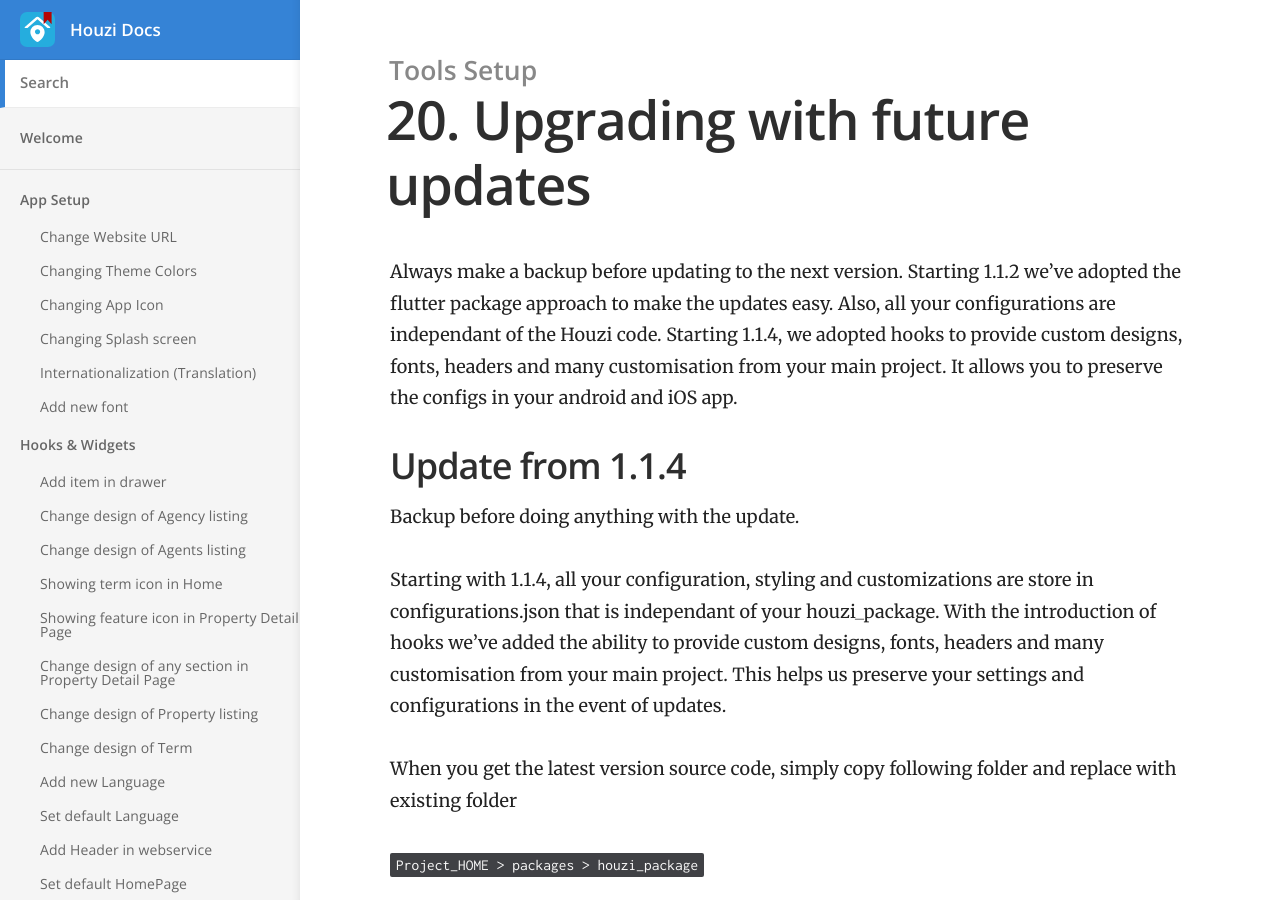
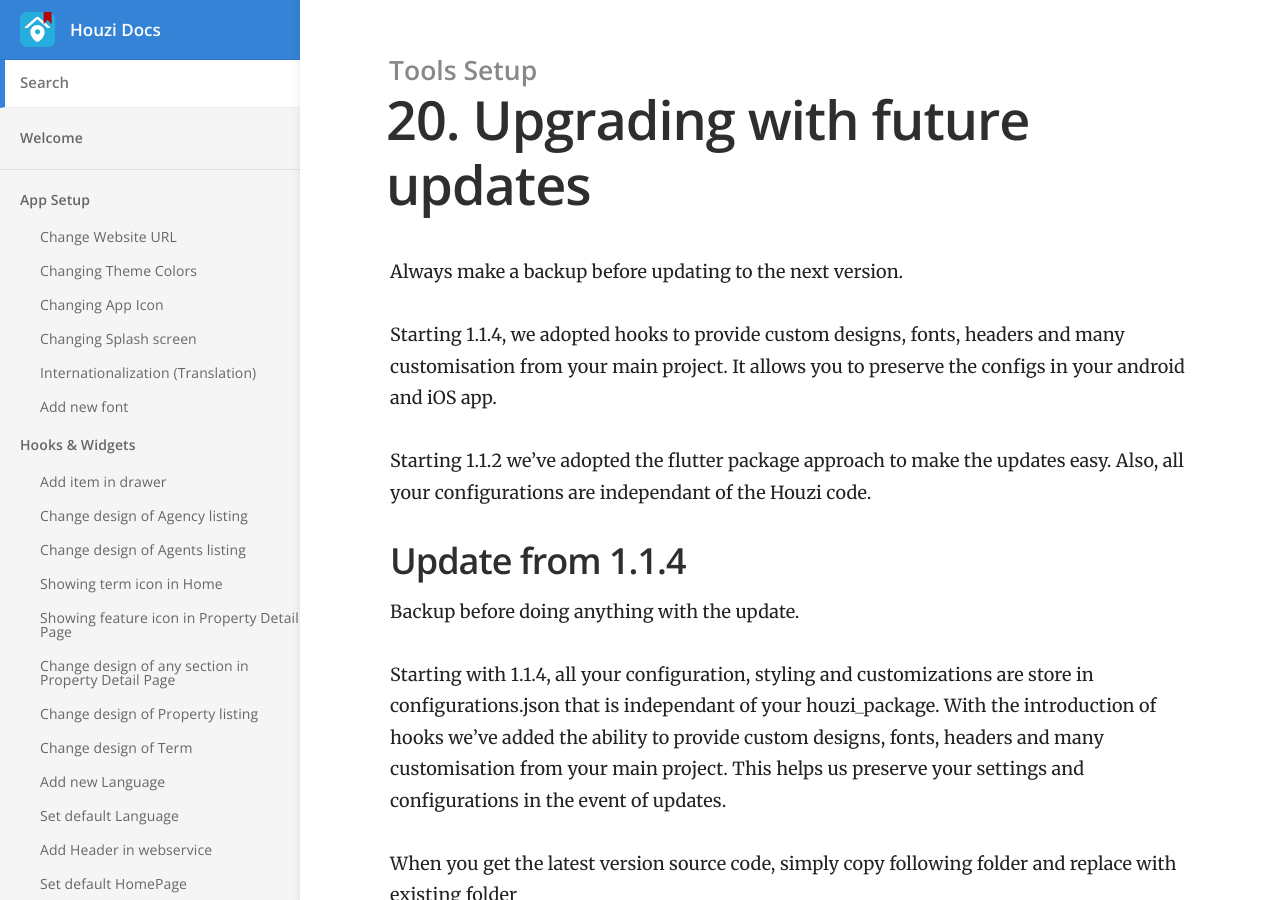
Before and after one commit to booleanbites/houzi-doc, a Jekyll site: the page built from _docs/tools/future_updates.md, in a window 1280 px wide and 900 px high. Built offline with Jekyll 4.4.1, drawn with Linux system fonts in a browser that asks for light colours.

Commit message:
update the grammer

```diff
--- a/_docs/tools/future_updates.md
+++ b/_docs/tools/future_updates.md
@@ -4,7 +4,11 @@ category: Tools Setup
 order: 20
 ---
 
-Always make a backup before updating to the next version. Starting 1.1.2 we’ve adopted the flutter package approach to make the updates easy. Also, all your configurations are independant of the Houzi code. Starting 1.1.4, we adopted hooks to provide custom designs, fonts, headers and many customisation from your main project. It allows you to preserve the configs in your android and iOS app.
+Always make a backup before updating to the next version.
+
+Starting 1.1.4, we adopted hooks to provide custom designs, fonts, headers and many customisation from your main project. It allows you to preserve the configs in your android and iOS app.
+
+Starting 1.1.2 we’ve adopted the flutter package approach to make the updates easy. Also, all your configurations are independant of the Houzi code.
 
 ## Update from 1.1.4
 Backup before doing anything with the update.
```
